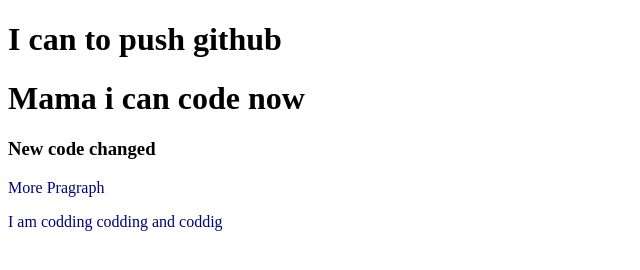
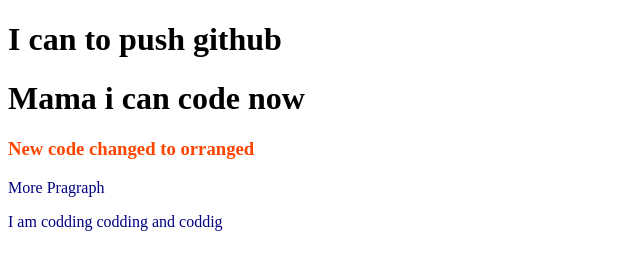
Before and after one commit to amrafi30/my-second-repo, a plain HTML site: page index.html in a window 1280 px wide. Shown: the whole page, without its empty margins (0-640 px from the left). Drawn offline with Linux system fonts and the light colour scheme.

Commit message:
make orange

```diff
--- a/index.html
+++ b/index.html
@@ -10,7 +10,7 @@
 <body>
     <h1>I can to push github</h1>
     <h1>Mama i can code now</h1>
-    <h3>New code changed</h3>
+    <h3>New code changed to orranged</h3>
     <p>More Pragraph</p>
     <p>I am codding codding and coddig</p>
 </body>
--- a/style.css
+++ b/style.css
@@ -1,3 +1,6 @@
 p{
     color: navy;
 }
+h3{
+    color: orangered;
+}
```
